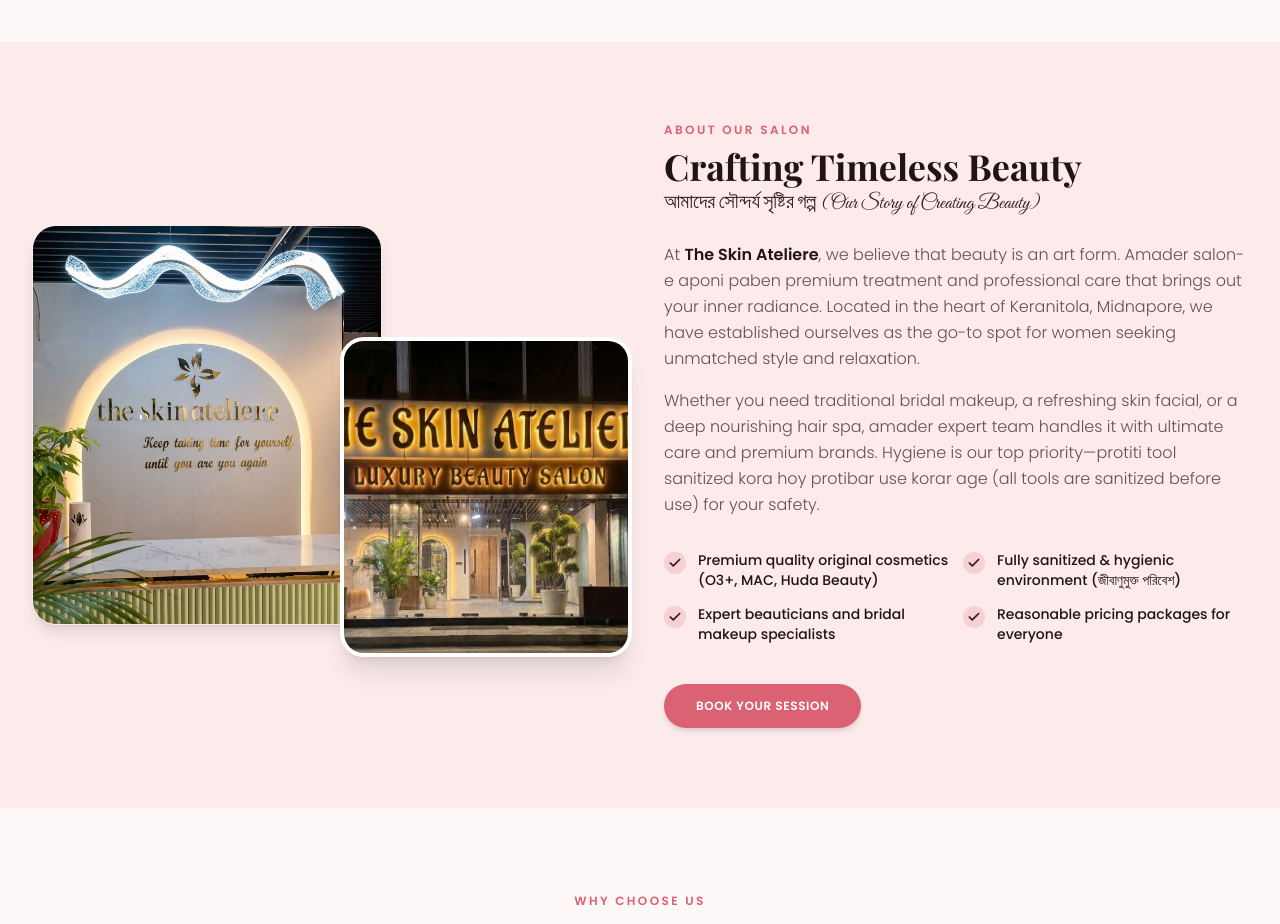
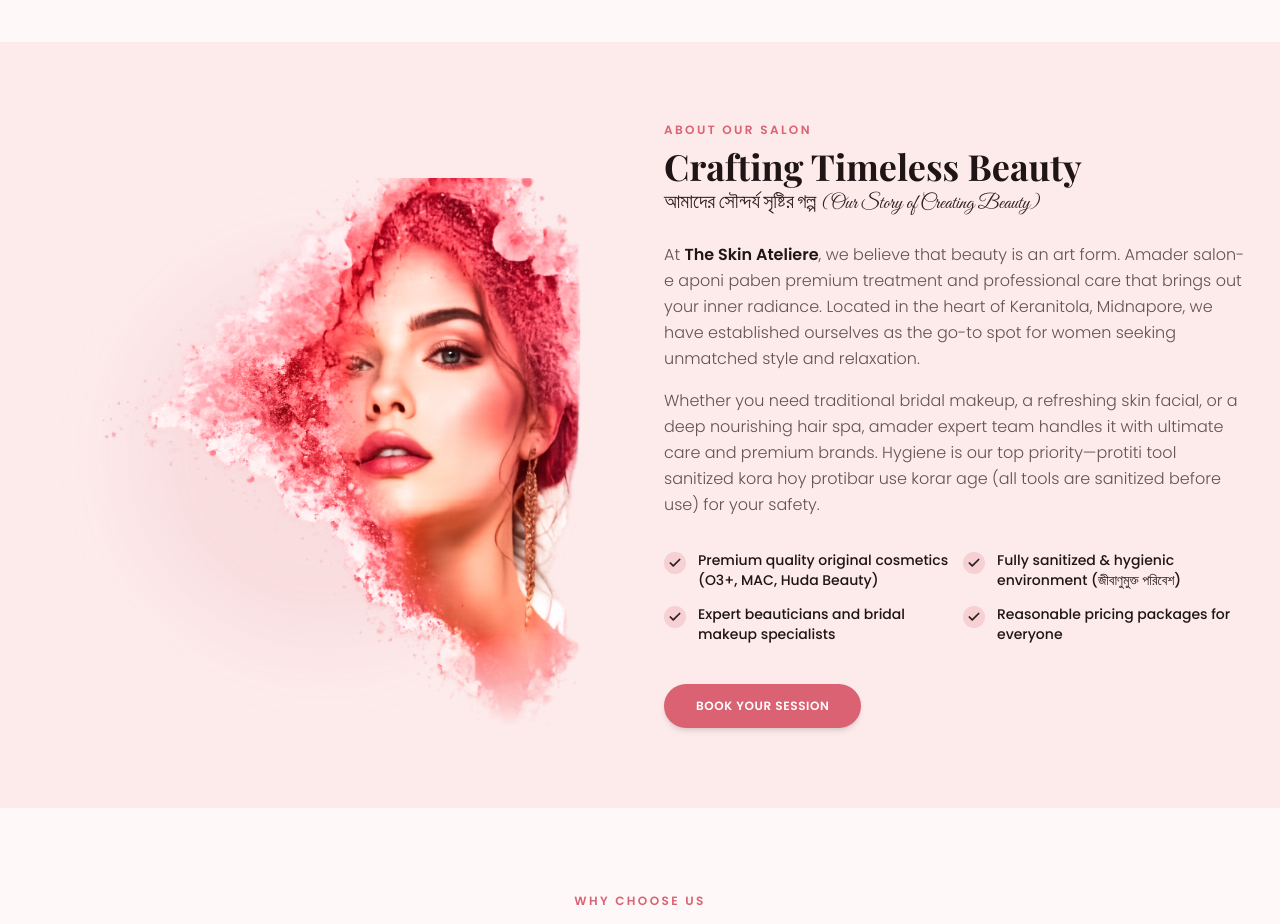
Before and after one commit to adeditsmsg-oss/the-skin-ateliere, a Next.js app: page / in a window 1280 px wide. Shown: the part 1540-2464 px from the top of the page. Built offline with nearby package versions, Linux system fonts and the light colour scheme.

Commit message:
feat: replace About section images grid with transparent makeup model cutout image on the left scaled to 140% with bottom gradient mask

```diff
--- a/src/components/About.tsx
+++ b/src/components/About.tsx
@@ -15,39 +15,32 @@
 
   return (
     <section id="about" className="py-20 px-6 md:px-8 bg-bg-blush relative">
-      <div className="max-w-7xl mx-auto grid grid-cols-1 lg:grid-cols-12 gap-12 items-center">
+      <div className="max-w-7xl mx-auto grid grid-cols-1 lg:grid-cols-12 gap-12 items-center lg:items-end">
 
-        {/* Left Side Images Grid */}
-        <div className="lg:col-span-6 relative flex flex-col sm:flex-row gap-6">
+        {/* Left Side - Transparent Makeup Model Image */}
+        <div className="lg:col-span-6 relative flex justify-center items-end self-end h-[350px] md:h-[480px] lg:h-[550px] w-full overflow-hidden">
+          {/* Spotlight Circle Shape */}
+          <div className="absolute top-1/2 left-1/2 -translate-x-1/2 -translate-y-1/2 w-[280px] h-[280px] md:w-[380px] md:h-[380px] bg-primary/10 rounded-full blur-2xl z-0" />
+
+          {/* Model cutout */}
           <motion.div
-            initial={{ opacity: 0, x: -20 }}
-            whileInView={{ opacity: 1, x: 0 }}
+            initial={{ y: 50, opacity: 0 }}
+            whileInView={{ y: 0, opacity: 1 }}
             viewport={{ once: true }}
-            transition={{ duration: 0.6 }}
-            className="relative w-full sm:w-[60%] h-[300px] sm:h-[400px] rounded-3xl overflow-hidden shadow-lg border border-primary-light/30"
+            transition={{ duration: 0.8 }}
+            className="relative w-full h-full z-10 flex justify-center items-end"
           >
             <Image
-              src="/images/salon-interior-1.jpeg"
-              alt="The Skin Ateliere Salon Interior"
+              src="/images/about-model-transparent.png"
+              alt="About Our Salon Makeup Model"
               fill
-              sizes="(max-width: 640px) 100vw, 360px"
-              className="object-cover hover:scale-105 transition-transform duration-500"
-            />
-          </motion.div>
-
-          <motion.div
-            initial={{ opacity: 0, y: 20 }}
-            whileInView={{ opacity: 1, y: 0 }}
-            viewport={{ once: true }}
-            transition={{ duration: 0.6, delay: 0.2 }}
-            className="relative w-full sm:w-[50%] h-[240px] sm:h-[320px] rounded-3xl overflow-hidden shadow-xl sm:absolute sm:-bottom-8 sm:-right-4 border-4 border-white z-10"
-          >
-            <Image
-              src="/images/salon-front.jpeg"
-              alt="The Skin Ateliere Salon Store Front"
-              fill
-              sizes="(max-width: 640px) 100vw, 250px"
-              className="object-cover hover:scale-105 transition-transform duration-500"
+              priority
+              sizes="(max-width: 768px) 100vw, 45vw"
+              className="object-contain object-bottom scale-110 sm:scale-120 lg:scale-[1.40] origin-bottom"
+              style={{
+                maskImage: "linear-gradient(to top, transparent 0%, black 12%, black 100%)",
+                WebkitMaskImage: "linear-gradient(to top, transparent 0%, black 12%, black 100%)"
+              }}
             />
           </motion.div>
         </div>
```
Also changed, not shown: public/images/about-model-transparent.png (added).
